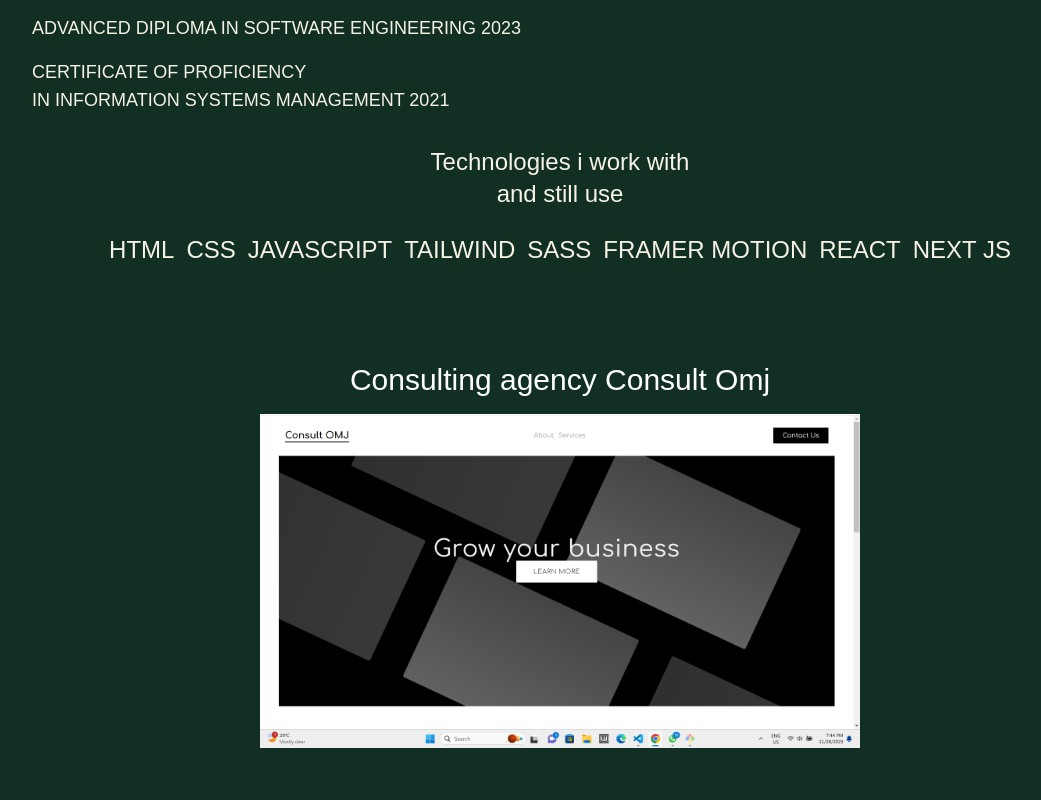
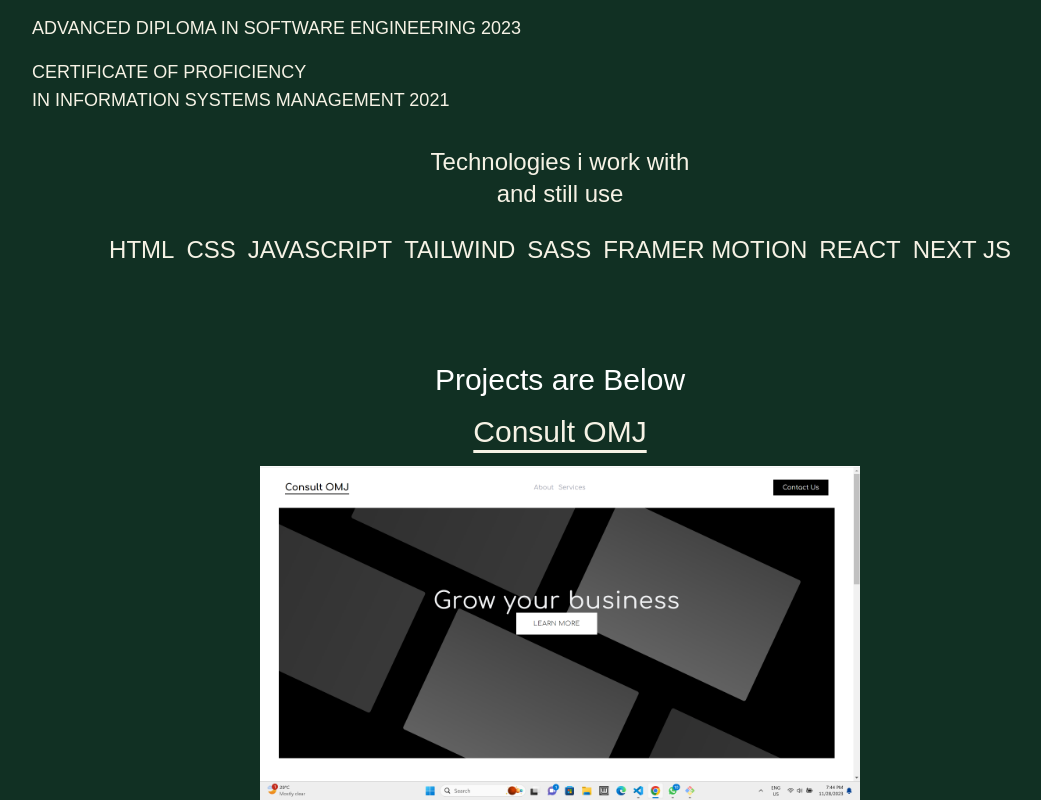
Before and after one commit to codinghabb/Myportfolio, a Next.js app: page / in a window 1280 px wide. Shown: the part 682-1482 px from the top of the page, without its empty margins (80-1121 px from the left). Before the commit the page ends 1430 px from the top, so only its background shows below. Built offline with nearby package versions, Linux system fonts and the light colour scheme; a web font is replaced by a local one.

Commit message:
added one of my sample project

```diff
--- a/app/components/Projects.jsx
+++ b/app/components/Projects.jsx
@@ -7,9 +7,11 @@ export default function Projects() {
   return (
     <>
     <section id='projects'  className=' mt-24'>
+      <h1 className=' text-white text-3xl text-center my-4'>Projects are Below</h1>
         <div className=''>
-          <h1 className=' text-white text-3xl text-center my-4'>Consulting agency  Consult Omj</h1>
+
                <Link href="https://consult-omj.vercel.app/">
+                 <h1 className='text-3xl text-center my-4 underline underline-offset-8'>Consult OMJ</h1>
                  <Image alt='project1' src={ProjectOne}  width={600} height={400} className='mx-auto'/>
                </Link>
         </div>
```
